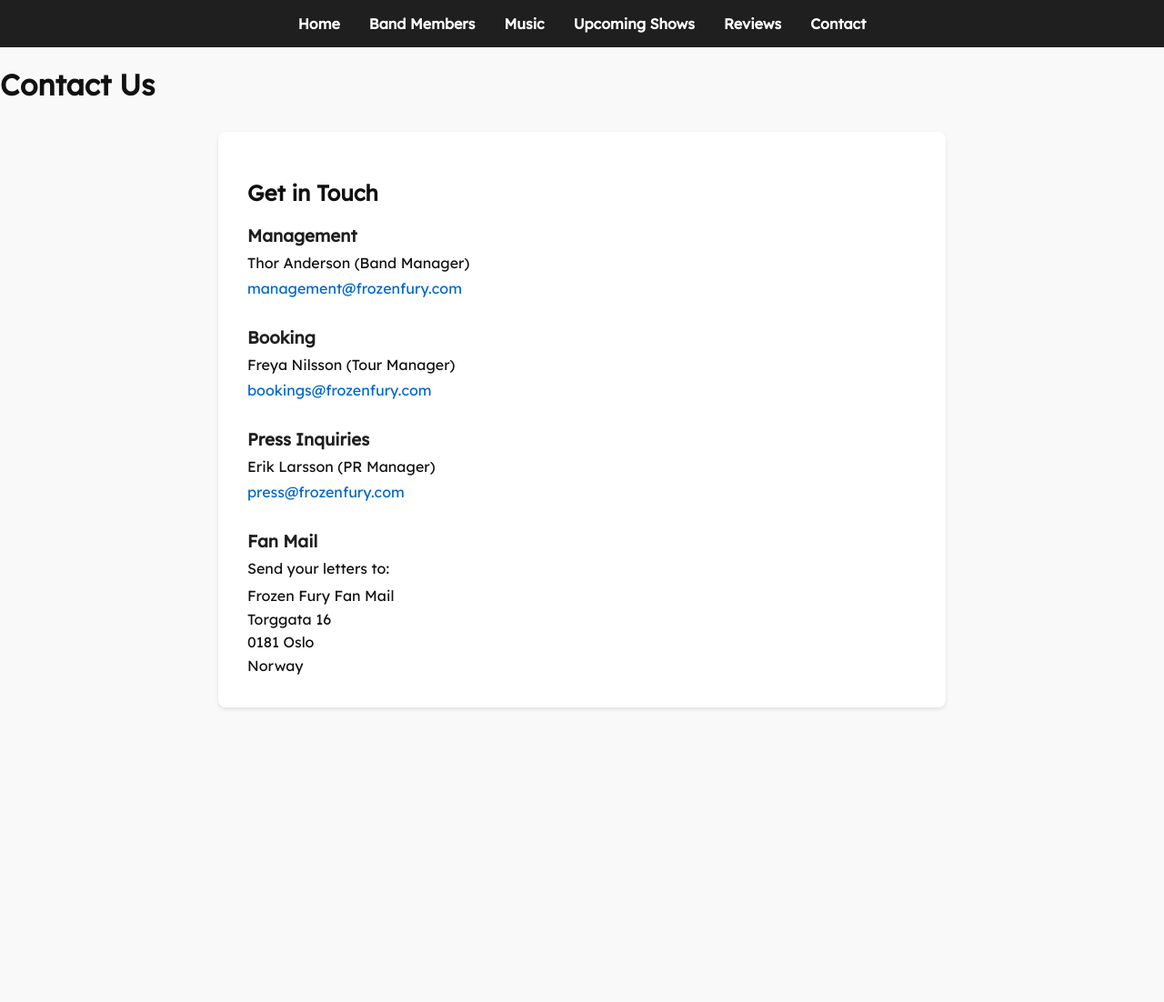
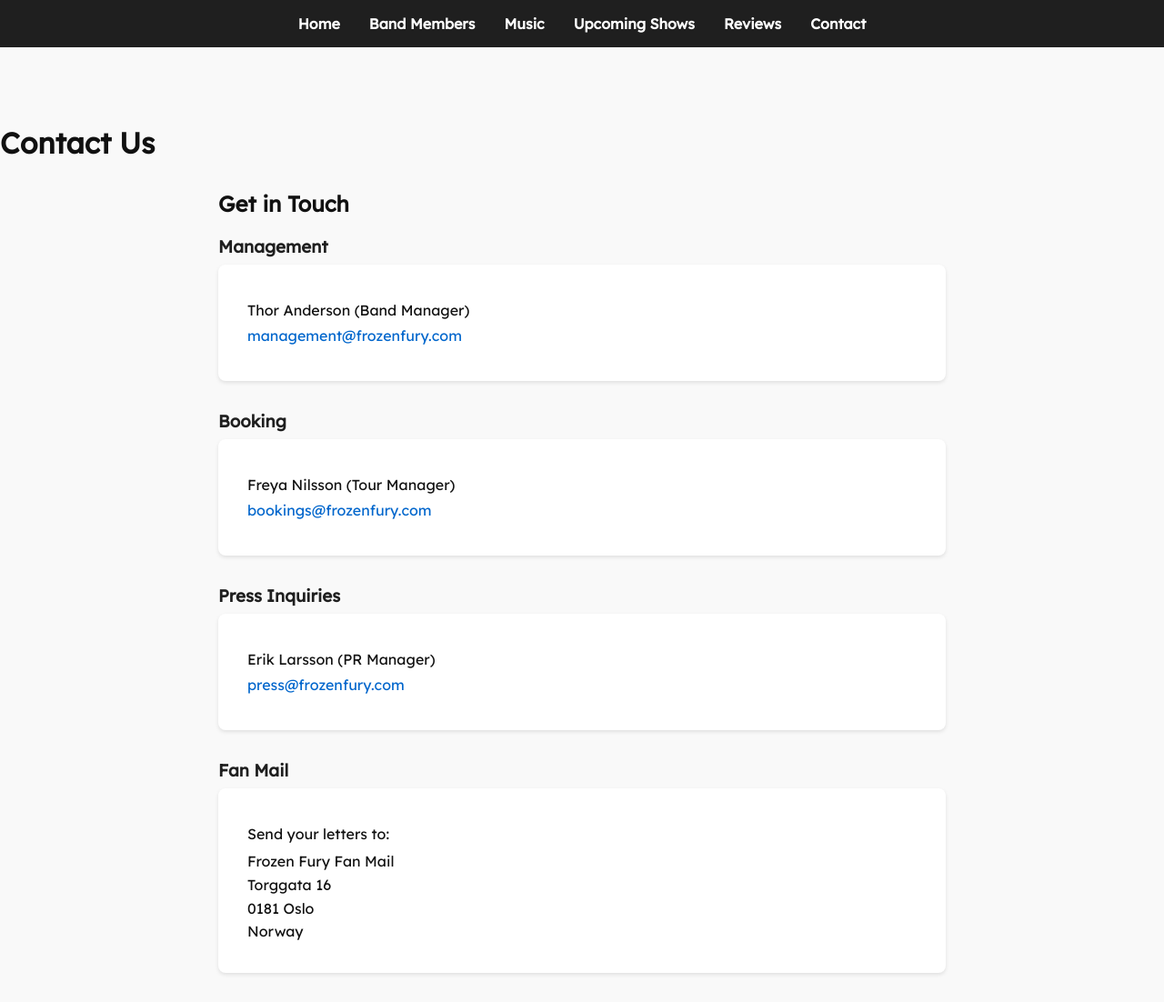
Before and after one commit to verybrickednexus5x/frozen-fury-site, a plain HTML site: page contact.html in a window 1280 px wide. Shown: the whole page at 91% size. Before the commit the page ends 810 px from the top, so only its background shows below. Drawn offline with Linux system fonts and the light colour scheme.

Commit message:
Quality control

```diff
--- a/contact.html
+++ b/contact.html
@@ -17,32 +17,34 @@
             <a href="contact.html">Contact</a>
         </div>
     </nav>
-
+    <main></main>
         <h1>Contact Us</h1>
-    <head>
         <div class="contact-container">
-            <div class="contact-info">
             <h2>Get in Touch</h2>
             <div class="contact-section">
                 <h3>Management</h3>
+                <div class="contact-info">
                     <p>Thor Anderson (Band Manager)</p>
                     <p><a href="mailto:management@frozenfury.com">management@frozenfury.com</a></p>
                 </div>
-
+            </div>
             <div class="contact-section">
                 <h3>Booking</h3>
+                <div class="contact-info">
                     <p>Freya Nilsson (Tour Manager)</p>
                     <p><a href="mailto:bookings@frozenfury.com">bookings@frozenfury.com</a></p>
                 </div>
-
+            </div>
             <div class="contact-section">
                 <h3>Press Inquiries</h3>
+                <div class="contact-info">
                     <p>Erik Larsson (PR Manager)</p>
                     <p><a href="mailto:press@frozenfury.com">press@frozenfury.com</a></p>
                 </div>
-
+            </div>
             <div class="contact-section">
                 <h3>Fan Mail</h3>
+                <div class="contact-info">
                     <p>Send your letters to:</p>
                     <address>
                         Frozen Fury Fan Mail<br>
@@ -53,6 +55,6 @@
                 </div>
             </div>
         </div>
-    <head>
+    </main>
 </body>
 </html>
```
Lines whose indentation alone changed are shown as unchanged.
